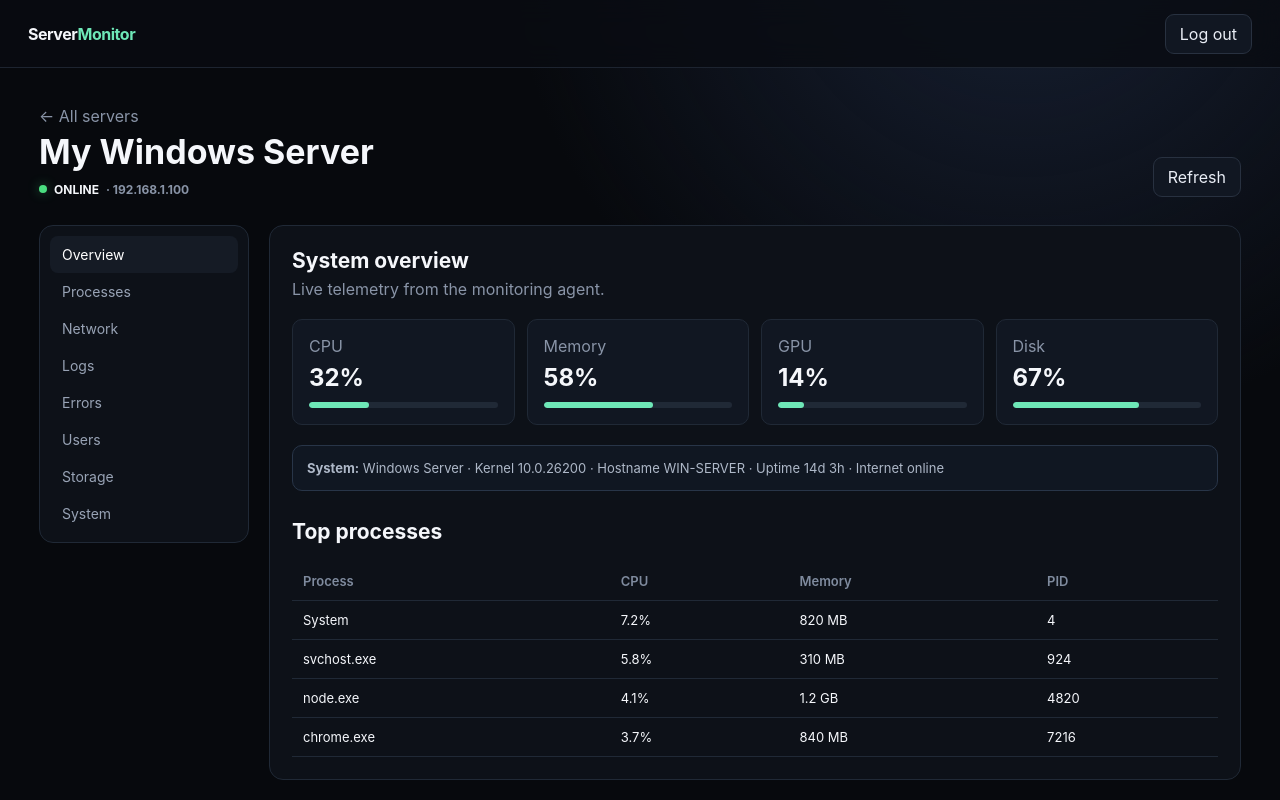
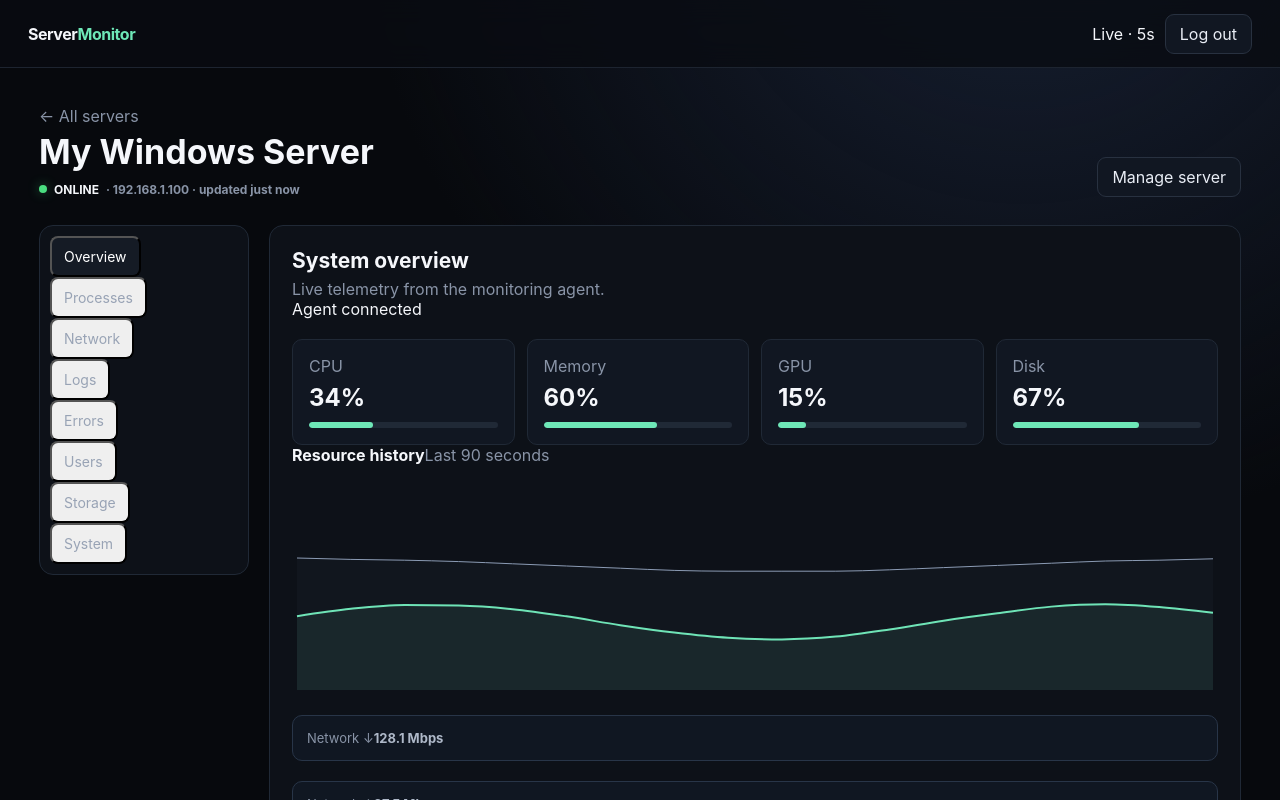
Before and after one commit to DaGoatZayyy/Server-Moniter, a Next.js app: page /servers/demo in a window 1280 px wide. Shown: the top 800 px of the page. Built offline with nearby package versions, Linux system fonts and the light colour scheme.

Commit message:
Connect server route to live dashboard component

```diff
--- a/app/servers/demo/page.tsx
+++ b/app/servers/demo/page.tsx
@@ -1,39 +1,5 @@
-import Link from "next/link";
+import ServerDashboard from "../../../components/server-dashboard";
 
-const tabs = ["Overview", "Processes", "Network", "Logs", "Errors", "Users", "Storage", "System"];
-
-export default async function ServerDashboard() {
-  return (
-    <div className="shell">
-      <header className="topbar">
-        <Link className="brand" href="/">Server<span>Monitor</span></Link>
-        <div className="top-actions"><a className="button" href="/auth/logout">Log out</a></div>
-      </header>
-      <main className="main">
-        <div className="hero">
-          <div>
-            <Link className="muted" href="/">← All servers</Link>
-            <h1 className="title">My Windows Server</h1>
-            <div className="status"><i className="dot" /> ONLINE <span className="muted">· 192.168.1.100</span></div>
-          </div>
-          <button className="button">Refresh</button>
-        </div>
-        <div className="dashboard">
-          <nav className="sidebar">
-            {tabs.map((tab, index) => <a className={`navitem ${index === 0 ? "active" : ""}`} href={`#${tab.toLowerCase()}`} key={tab}>{tab}</a>)}
-          </nav>
-          <section className="panel" id="overview">
-            <h2>System overview</h2>
-            <div className="muted">Live telemetry from the monitoring agent.</div>
-            <div className="stats">
-              {[['CPU','32%','32'],['Memory','58%','58'],['GPU','14%','14'],['Disk','67%','67']].map(([name,value,width]) => <div className="stat" key={name}><span className="muted">{name}</span><strong>{value}</strong><div className="bar"><i style={{width:`${width}%`}} /></div></div>)}
-            </div>
-            <div className="notice"><strong>System:</strong> Windows Server · Kernel 10.0.26200 · Hostname WIN-SERVER · Uptime 14d 3h · Internet online</div>
-            <h2 style={{marginTop:28}}>Top processes</h2>
-            <table className="table"><thead><tr><th>Process</th><th>CPU</th><th>Memory</th><th>PID</th></tr></thead><tbody>{[['System','7.2%','820 MB','4'],['svchost.exe','5.8%','310 MB','924'],['node.exe','4.1%','1.2 GB','4820'],['chrome.exe','3.7%','840 MB','7216']].map(row=><tr key={row[3]}>{row.map(cell=><td key={cell}>{cell}</td>)}</tr>)}</tbody></table>
-          </section>
-        </div>
-      </main>
-    </div>
-  );
+export default function ServerDashboardPage() {
+  return <ServerDashboard />;
 }
```
